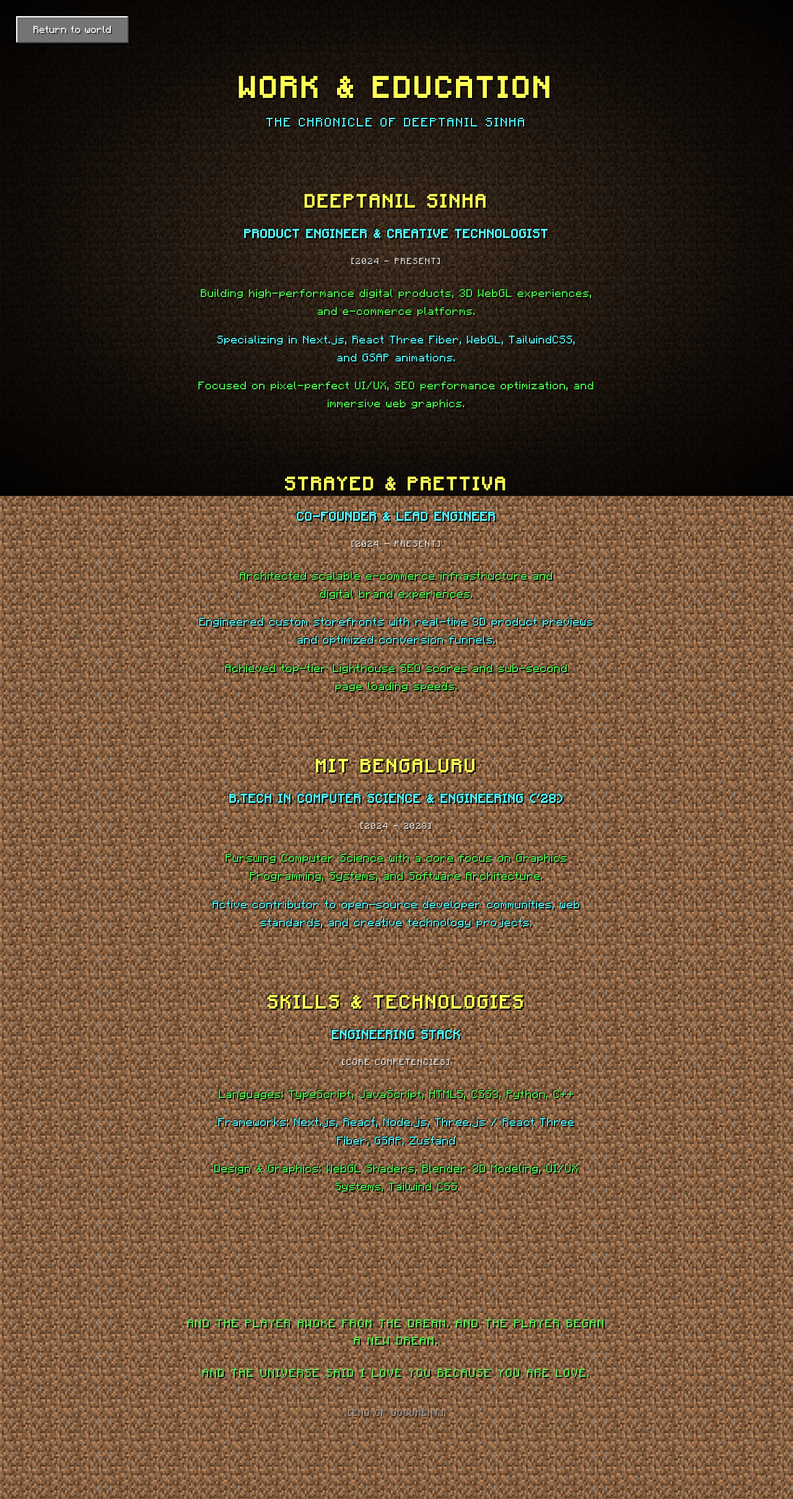
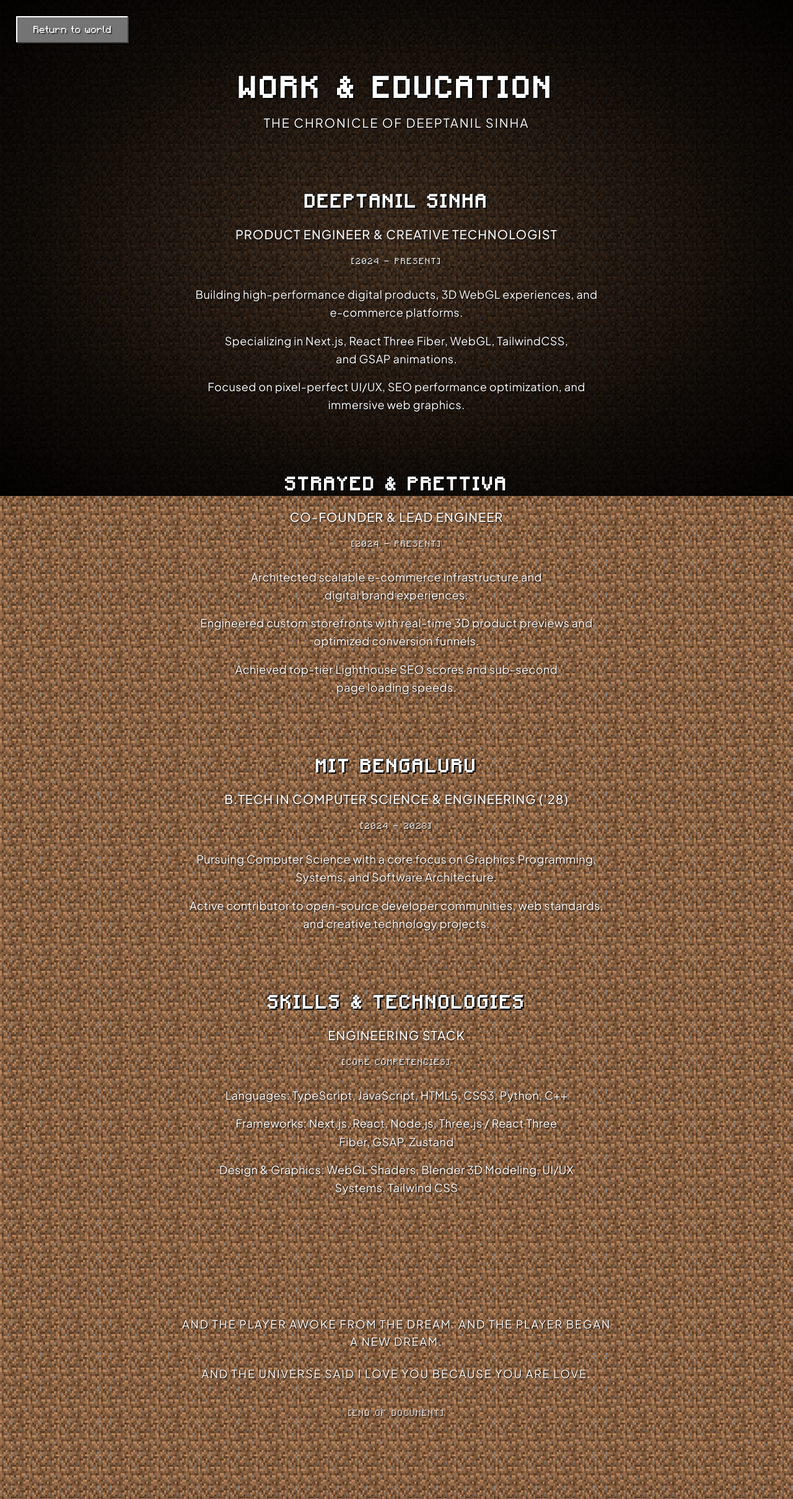
Before and after one commit to Deeptanil/Portfolio, a Next.js app: page /work in a window 1280 px wide. Shown: the whole page at 62% size. Built offline with nearby package versions, Linux system fonts and the light colour scheme; no server answers.

Commit message:
feat: add work and about pages with a Minecraft-inspired interactive credits design

```diff
--- a/app/about/page.tsx
+++ b/app/about/page.tsx
@@ -72,7 +72,7 @@
       {/* Heavy Vignette + Dark Overlay */}
       <div className="fixed inset-0 pointer-events-none z-0 bg-[radial-gradient(ellipse_at_center,rgba(0,0,0,0.55)_0%,rgba(0,0,0,0.88)_65%,rgba(0,0,0,0.98)_100%)]" />
 
-      {/* Minecraft UI Return Button — Pixel-Perfect Matching Screenshot */}
+      {/* Minecraft UI Return Button */}
       <div className="fixed top-4 left-4 sm:top-6 sm:left-6 z-50">
         <Link
           href="/?scroll=footer"
@@ -90,51 +90,52 @@
         </Link>
       </div>
 
-      {/* Minecraft End Credits Roll — High Contrast, Bigger Font, Unboxed */}
+      {/* Minecraft End Credits Roll */}
       <div
         className={`w-full max-w-[94vw] sm:max-w-3xl px-4 sm:px-8 py-12 sm:py-16 z-10 flex flex-col items-center text-center space-y-16 sm:space-y-24 ${
           manualScroll ? '' : startScrolling ? 'animate-[minecraftCreditsScroll_45s_linear_forwards]' : ''
         }`}
       >
-        {/* Header */}
-        <div className="space-y-4 pt-10 sm:pt-14 font-minecraft-regular">
+        {/* Header: Minecraft Font for Heading, Normal Font for Subtitle */}
+        <div className="space-y-4 pt-10 sm:pt-14">
           <h1
-            className="text-3xl sm:text-5xl font-bold tracking-widest text-[#ffff55] uppercase"
-            style={{ textShadow: '2px 2px 0px #000000, -1px -1px 0px #000000, 1px -1px 0px #000000, -1px 1px 0px #000000' }}
+            className="text-3xl sm:text-5xl font-bold tracking-widest text-white uppercase font-minecraft-regular"
+            style={{ textShadow: '2px 2px 0px #000000, -1px -1px 0px #000000' }}
           >
             {preventOrphans("ABOUT ME")}
           </h1>
           <p
-            className="text-[#55ffff] text-base sm:text-xl tracking-widest uppercase"
-            style={{ textShadow: '2px 2px 0px #000000, -1px -1px 0px #000000' }}
+            className="text-white text-base sm:text-xl tracking-widest uppercase font-sans"
+            style={{ textShadow: '1px 1px 2px rgba(0,0,0,0.9)' }}
           >
             {preventOrphans("The Story of Deeptanil Sinha")}
           </p>
         </div>
 
-        {/* About Sections — Clean separated text without cards/boxes */}
+        {/* About Sections */}
         {ABOUT_SECTIONS.map((item, idx) => (
-          <div key={idx} className="w-full space-y-5 font-minecraft-regular max-w-2xl">
+          <div key={idx} className="w-full space-y-5 max-w-2xl">
+            {/* Heading: Minecraft font */}
             <h2
-              className="text-2xl sm:text-3xl font-bold text-[#ffff55] uppercase tracking-widest"
+              className="text-2xl sm:text-3xl font-bold text-white uppercase tracking-widest font-minecraft-regular"
               style={{ textShadow: '2px 2px 0px #000000, -1px -1px 0px #000000' }}
             >
               {preventOrphans(item.title)}
             </h2>
+            {/* Subtitle: Normal font */}
             <h3
-              className="text-lg sm:text-xl font-bold text-[#55ffff] uppercase tracking-wider"
-              style={{ textShadow: '2px 2px 0px #000000, -1px -1px 0px #000000' }}
+              className="text-lg sm:text-xl font-medium text-white uppercase tracking-wider font-sans opacity-95"
+              style={{ textShadow: '1px 1px 2px rgba(0,0,0,0.9)' }}
             >
               {preventOrphans(item.subtitle)}
             </h3>
+            {/* Body: Normal font */}
             <div className="space-y-4 pt-2">
               {item.text.map((paragraph, pIdx) => (
                 <p
                   key={pIdx}
-                  className={`text-base sm:text-lg leading-relaxed tracking-wide ${
-                    pIdx % 2 === 0 ? 'text-[#55ff55]' : 'text-[#55ffff]'
-                  }`}
-                  style={{ textShadow: '2px 2px 0px #000000, -1px -1px 0px #000000' }}
+                  className="text-base sm:text-lg leading-relaxed tracking-wide text-white font-sans"
+                  style={{ textShadow: '1px 1px 2px rgba(0,0,0,0.9)' }}
                 >
                   {preventOrphans(paragraph)}
                 </p>
@@ -144,15 +145,15 @@
         ))}
 
         {/* End Credits Footer Note */}
-        <div className="pt-16 sm:pt-24 space-y-6 font-minecraft-regular text-center pb-16">
+        <div className="pt-16 sm:pt-24 space-y-6 text-center pb-16">
           <p
-            className="text-[#55ff55] text-base sm:text-lg tracking-widest uppercase"
-            style={{ textShadow: '2px 2px 0px #000000' }}
+            className="text-white text-base sm:text-lg tracking-widest uppercase font-sans"
+            style={{ textShadow: '1px 1px 2px rgba(0,0,0,0.9)' }}
           >
             {preventOrphans("and the universe said I love you because you are love.")}
           </p>
           <p
-            className="text-[#aaaaaa] text-xs sm:text-sm tracking-widest uppercase pt-4"
+            className="text-white text-xs sm:text-sm tracking-widest uppercase pt-4 font-minecraft-regular opacity-80"
             style={{ textShadow: '1px 1px 0px #000000' }}
           >
             [End of Document]
--- a/app/work/page.tsx
+++ b/app/work/page.tsx
@@ -86,7 +86,7 @@
       {/* Heavy Vignette + Dark Overlay */}
       <div className="fixed inset-0 pointer-events-none z-0 bg-[radial-gradient(ellipse_at_center,rgba(0,0,0,0.55)_0%,rgba(0,0,0,0.88)_65%,rgba(0,0,0,0.98)_100%)]" />
 
-      {/* Minecraft UI Return Button — Pixel-Perfect Matching Screenshot */}
+      {/* Minecraft UI Return Button */}
       <div className="fixed top-4 left-4 sm:top-6 sm:left-6 z-50">
         <Link
           href="/?scroll=footer"
@@ -104,57 +104,59 @@
         </Link>
       </div>
 
-      {/* Minecraft End Credits Roll — High Contrast, Bigger Font, Unboxed */}
+      {/* Minecraft End Credits Roll */}
       <div
         className={`w-full max-w-[94vw] sm:max-w-3xl px-4 sm:px-8 py-12 sm:py-16 z-10 flex flex-col items-center text-center space-y-16 sm:space-y-24 ${
           manualScroll ? '' : startScrolling ? 'animate-[minecraftCreditsScroll_45s_linear_forwards]' : ''
         }`}
       >
-        {/* Header */}
-        <div className="space-y-4 pt-10 sm:pt-14 font-minecraft-regular">
+        {/* Header: Minecraft Font for Heading, Normal Font for Subtitle */}
+        <div className="space-y-4 pt-10 sm:pt-14">
           <h1
-            className="text-3xl sm:text-5xl font-bold tracking-widest text-[#ffff55] uppercase"
-            style={{ textShadow: '2px 2px 0px #000000, -1px -1px 0px #000000, 1px -1px 0px #000000, -1px 1px 0px #000000' }}
+            className="text-3xl sm:text-5xl font-bold tracking-widest text-white uppercase font-minecraft-regular"
+            style={{ textShadow: '2px 2px 0px #000000, -1px -1px 0px #000000' }}
           >
             {preventOrphans("WORK & EDUCATION")}
           </h1>
           <p
-            className="text-[#55ffff] text-base sm:text-xl tracking-widest uppercase"
-            style={{ textShadow: '2px 2px 0px #000000, -1px -1px 0px #000000' }}
+            className="text-white text-base sm:text-xl tracking-widest uppercase font-sans"
+            style={{ textShadow: '1px 1px 2px rgba(0,0,0,0.9)' }}
           >
             {preventOrphans("The Chronicle of Deeptanil Sinha")}
           </p>
         </div>
 
-        {/* Work Timeline Sections — Clean separated text without cards/boxes */}
+        {/* Work Timeline Sections */}
         {WORK_EXPERIENCE.map((item, idx) => (
-          <div key={idx} className="w-full space-y-5 font-minecraft-regular max-w-2xl">
+          <div key={idx} className="w-full space-y-5 max-w-2xl">
+            {/* Heading: Minecraft font */}
             <h2
-              className="text-2xl sm:text-3xl font-bold text-[#ffff55] uppercase tracking-widest"
+              className="text-2xl sm:text-3xl font-bold text-white uppercase tracking-widest font-minecraft-regular"
               style={{ textShadow: '2px 2px 0px #000000, -1px -1px 0px #000000' }}
             >
               {preventOrphans(item.title)}
             </h2>
+            {/* Subtitle: Normal font */}
             <h3
-              className="text-lg sm:text-xl font-bold text-[#55ffff] uppercase tracking-wider"
-              style={{ textShadow: '2px 2px 0px #000000, -1px -1px 0px #000000' }}
+              className="text-lg sm:text-xl font-medium text-white uppercase tracking-wider font-sans opacity-95"
+              style={{ textShadow: '1px 1px 2px rgba(0,0,0,0.9)' }}
             >
               {preventOrphans(item.subtitle)}
             </h3>
+            {/* Date: Minecraft font */}
             <p
-              className="text-xs sm:text-sm text-[#ffffff] tracking-widest uppercase opacity-90"
+              className="text-xs sm:text-sm text-white tracking-widest uppercase font-minecraft-regular opacity-90"
               style={{ textShadow: '1px 1px 0px #000000' }}
             >
               [{item.date}]
             </p>
+            {/* Body: Normal font */}
             <div className="space-y-4 pt-2">
               {item.description.map((line, lIdx) => (
                 <p
                   key={lIdx}
-                  className={`text-base sm:text-lg leading-relaxed tracking-wide ${
-                    lIdx % 2 === 0 ? 'text-[#55ff55]' : 'text-[#55ffff]'
-                  }`}
-                  style={{ textShadow: '2px 2px 0px #000000, -1px -1px 0px #000000' }}
+                  className="text-base sm:text-lg leading-relaxed tracking-wide text-white font-sans"
+                  style={{ textShadow: '1px 1px 2px rgba(0,0,0,0.9)' }}
                 >
                   {preventOrphans(line)}
                 </p>
@@ -164,21 +166,21 @@
         ))}
 
         {/* End Credits Footer Note */}
-        <div className="pt-16 sm:pt-24 space-y-6 font-minecraft-regular text-center pb-16">
+        <div className="pt-16 sm:pt-24 space-y-6 text-center pb-16">
           <p
-            className="text-[#55ff55] text-base sm:text-lg tracking-widest uppercase"
-            style={{ textShadow: '2px 2px 0px #000000' }}
+            className="text-white text-base sm:text-lg tracking-widest uppercase font-sans"
+            style={{ textShadow: '1px 1px 2px rgba(0,0,0,0.9)' }}
           >
             {preventOrphans("And the player awoke from the dream. And the player began a new dream.")}
           </p>
           <p
-            className="text-[#55ff55] text-base sm:text-lg tracking-widest uppercase"
-            style={{ textShadow: '2px 2px 0px #000000' }}
+            className="text-white text-base sm:text-lg tracking-widest uppercase font-sans"
+            style={{ textShadow: '1px 1px 2px rgba(0,0,0,0.9)' }}
           >
             {preventOrphans("and the universe said I love you because you are love.")}
           </p>
           <p
-            className="text-[#aaaaaa] text-xs sm:text-sm tracking-widest uppercase pt-4"
+            className="text-white text-xs sm:text-sm tracking-widest uppercase pt-4 font-minecraft-regular opacity-80"
             style={{ textShadow: '1px 1px 0px #000000' }}
           >
             [End of Document]
```
